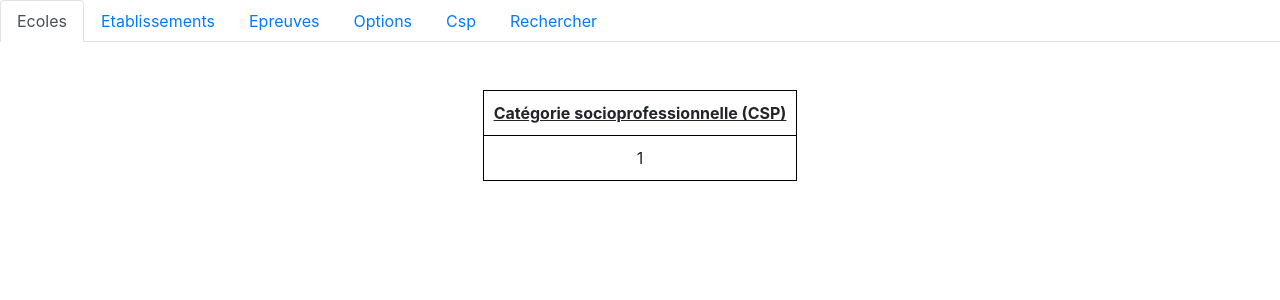
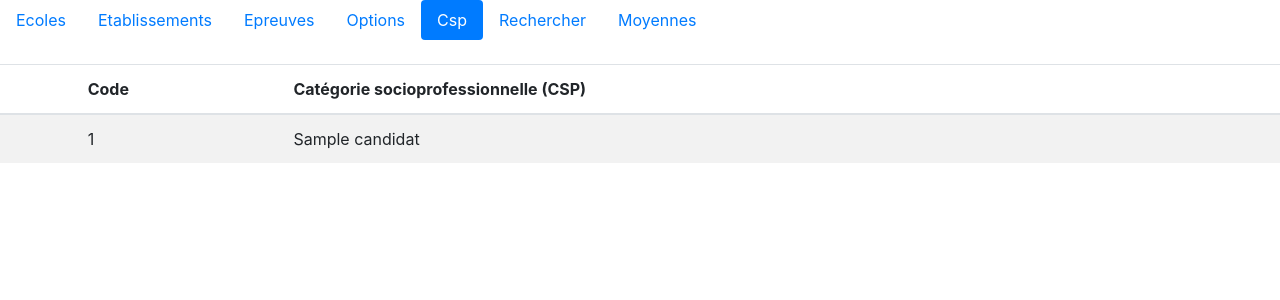
Before and after one commit to Jcz125/exam-results-app, a Flask app: template web/templates/liste_csp.html in a window 1280 px wide. Shown: the top 300 px of the page. Run offline with Flask 2, Linux system fonts and the light colour scheme; the template is opened without the code that fills it: most values are stand-ins (such as "Sample title", 1, 10 or a date in 2020); some libraries are stand-ins or nearby versions.

Commit message:
Update liste_csp.html

```diff
--- a/web/templates/liste_csp.html
+++ b/web/templates/liste_csp.html
@@ -7,25 +7,12 @@
     <link rel="stylesheet" href="https://stackpath.bootstrapcdn.com/bootstrap/4.3.1/css/bootstrap.min.css" integrity="sha384-ggOyR0iXCbMQv3Xipma34MD+dH/1fQ784/j6cY/iJTQUOhcWr7x9JvoRxT2MZw1T" crossorigin="anonymous">
 
     <title>Liste des CSP</title>
-    <style>
-        table{
-            border-collapse: collapse;
-            margin: auto;
 
-}
-
-td{
-  border: 1px solid black;
-  padding: 10px;
-  text-align :center;
-
-}
-    </style>
 </head>
 <body>
-  <ul class="nav nav-tabs">
+  <ul class="nav nav-pills">
     <li class="nav-item">
-      <a class="nav-link active" href="/ecole">Ecoles</a>
+      <a class="nav-link " href="/ecole">Ecoles</a>
     </li>
     <li class="nav-item">
       <a class="nav-link" href="/etablissement">Etablissements</a>
@@ -37,23 +24,40 @@ td{
         <a class="nav-link" href="/option">Options</a>
       </li>
       <li class="nav-item">
-        <a class="nav-link" href="/csp">Csp</a>
+        <a class="nav-link active" href="/csp">Csp</a>
       </li>
       <li class="nav-item">
         <a class="nav-link" href="/rech">Rechercher</a>
       </li>
+      <li class="nav-item">
+        <a class="nav-link " href="/moyenne_forms">Moyennes</a>
+      </li>
   </ul>
   <br>
-  <br>
-    <table>
+  <table class="table table-striped">
+    <thead>
       <tr>
-          <td><B><U>Catégorie socioprofessionnelle (CSP)</U></B></td>
+        <th scope="col"></th>
+        <th scope="col">Code</th>
+
+        <th scope="col">Catégorie socioprofessionnelle (CSP)</th>
+
+
+
       </tr>
+    </thead>
+    <tbody>
       {% for csp in liste %}
+
       <tr>
+        <th scope="row"></th>
         <td>{{csp[0]}}</td>
+        <td>{{csp[1]}}</td>
+
       </tr>
       {% endfor %}
+
+    </tbody>
   </table>
 </body>
 </html>
```
Lines whose indentation alone changed are shown as unchanged.
